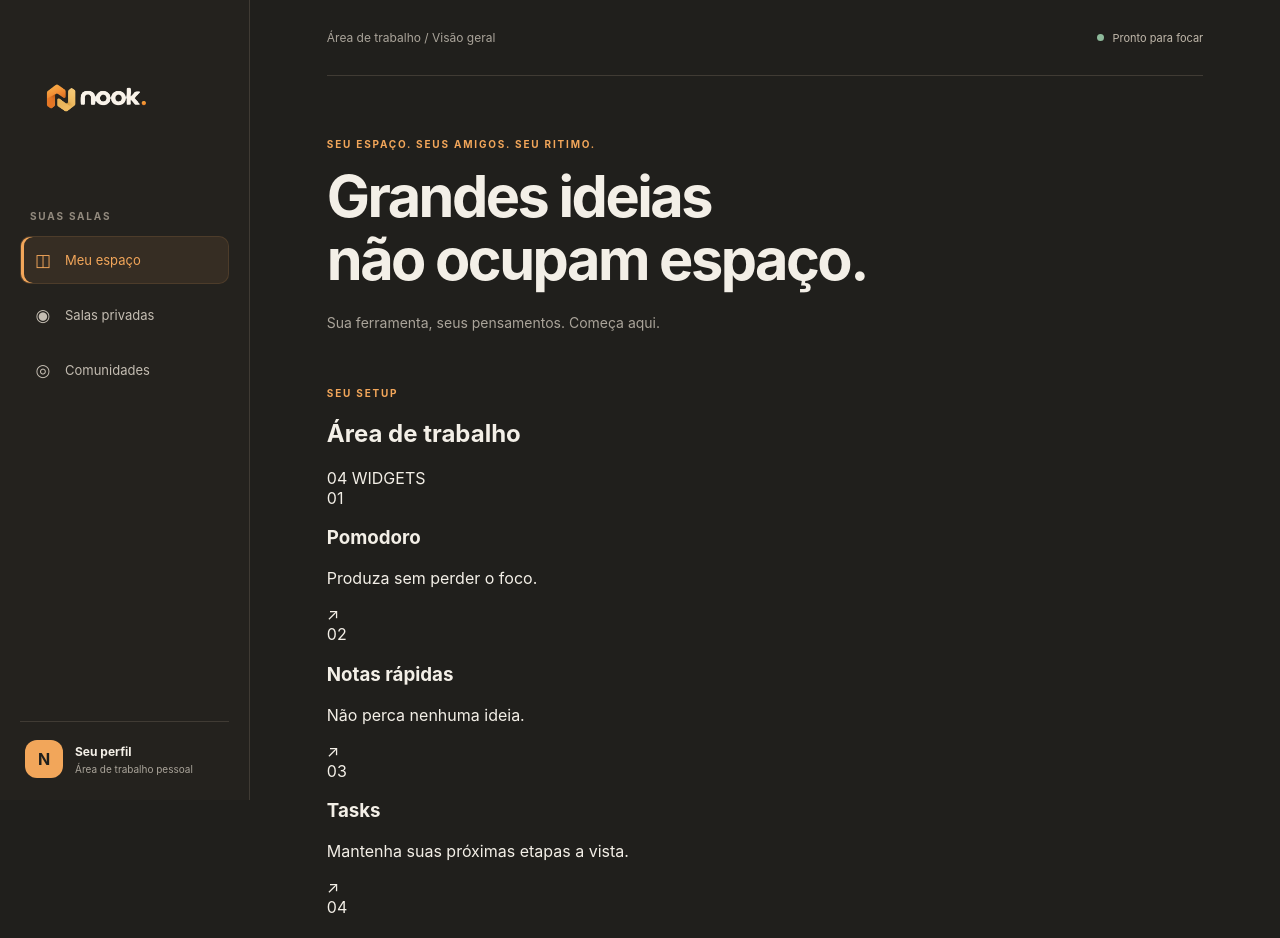
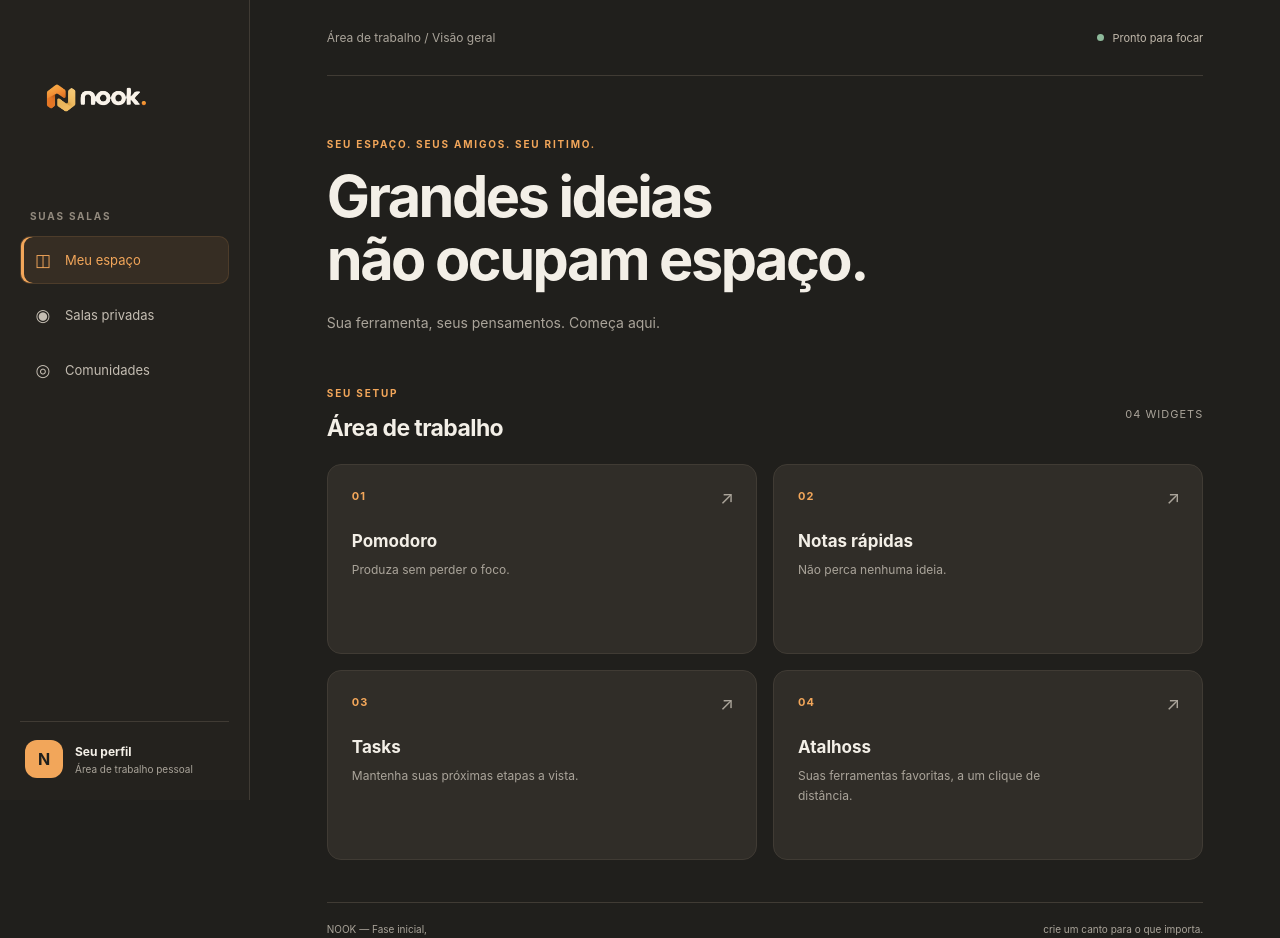
Before and after one commit to Miaunisul/Nook, a React (Vite) app in the folder apps/web/: page / in a window 1280 px wide. Shown: the top 938 px of the page. Built offline with nearby package versions, Linux system fonts and the light colour scheme.

Commit message:
style(web): improve workspace cards

```diff
--- a/apps/web/src/styles.css
+++ b/apps/web/src/styles.css
@@ -213,3 +213,116 @@ a {
   font-size: 14px;
   line-height: 1.8;
 }
+
+.section-heading {
+  display: flex;
+  align-items: center;
+  justify-content: space-between;
+  gap: 16px;
+  margin-bottom: 22px;
+}
+
+.section-heading h2 {
+  margin: 0;
+  color: var(--text);
+  font-size: 23px;
+  font-weight: 650;
+  letter-spacing: -0.6px;
+}
+
+.widget-count {
+  color: var(--muted);
+  font-size: 11px;
+  letter-spacing: 1px;
+}
+
+.widget-grid {
+  display: grid;
+  grid-template-columns: repeat(2, minmax(0, 1fr));
+  gap: 16px;
+}
+
+.widget-card {
+  position: relative;
+  min-height: 190px;
+  padding: 24px;
+  overflow: hidden;
+  border: 1px solid var(--border);
+  border-radius: 14px;
+  background: var(--panel);
+  transition:
+    border-color 180ms ease,
+    transform 180ms ease,
+    background 180ms ease;
+}
+
+.widget-card:hover {
+  transform: translateY(-3px);
+  border-color: rgba(242, 166, 90, 0.45);
+  background: #353129;
+}
+
+.widget-number {
+  display: block;
+  margin-bottom: 28px;
+  color: var(--accent);
+  font-size: 11px;
+  font-weight: 700;
+  letter-spacing: 1px;
+}
+
+.widget-card h3 {
+  margin: 0 0 9px;
+  color: var(--text);
+  font-size: 17px;
+  font-weight: 650;
+}
+
+.widget-card p {
+  max-width: 280px;
+  margin: 0;
+  color: var(--muted);
+  font-size: 12px;
+  line-height: 1.7;
+}
+
+.widget-arrow {
+  position: absolute;
+  top: 22px;
+  right: 22px;
+  color: var(--muted);
+  font-size: 18px;
+  transition: color 180ms ease, transform 180ms ease;
+}
+
+.widget-card:hover .widget-arrow {
+  transform: translate(2px, -2px);
+  color: var(--accent);
+}
+
+.workspace-footer {
+  display: flex;
+  align-items: center;
+  justify-content: space-between;
+  gap: 16px;
+  margin-top: 42px;
+  padding: 20px 0 28px;
+  border-top: 1px solid var(--border);
+  color: var(--muted);
+  font-size: 10px;
+}
+
+@media (max-width: 760px) {
+  .widget-grid {
+    grid-template-columns: 1fr;
+  }
+
+  .section-heading h2 {
+    font-size: 20px;
+  }
+
+  .workspace-footer {
+    align-items: flex-start;
+    flex-direction: column;
+  }
+}
```
